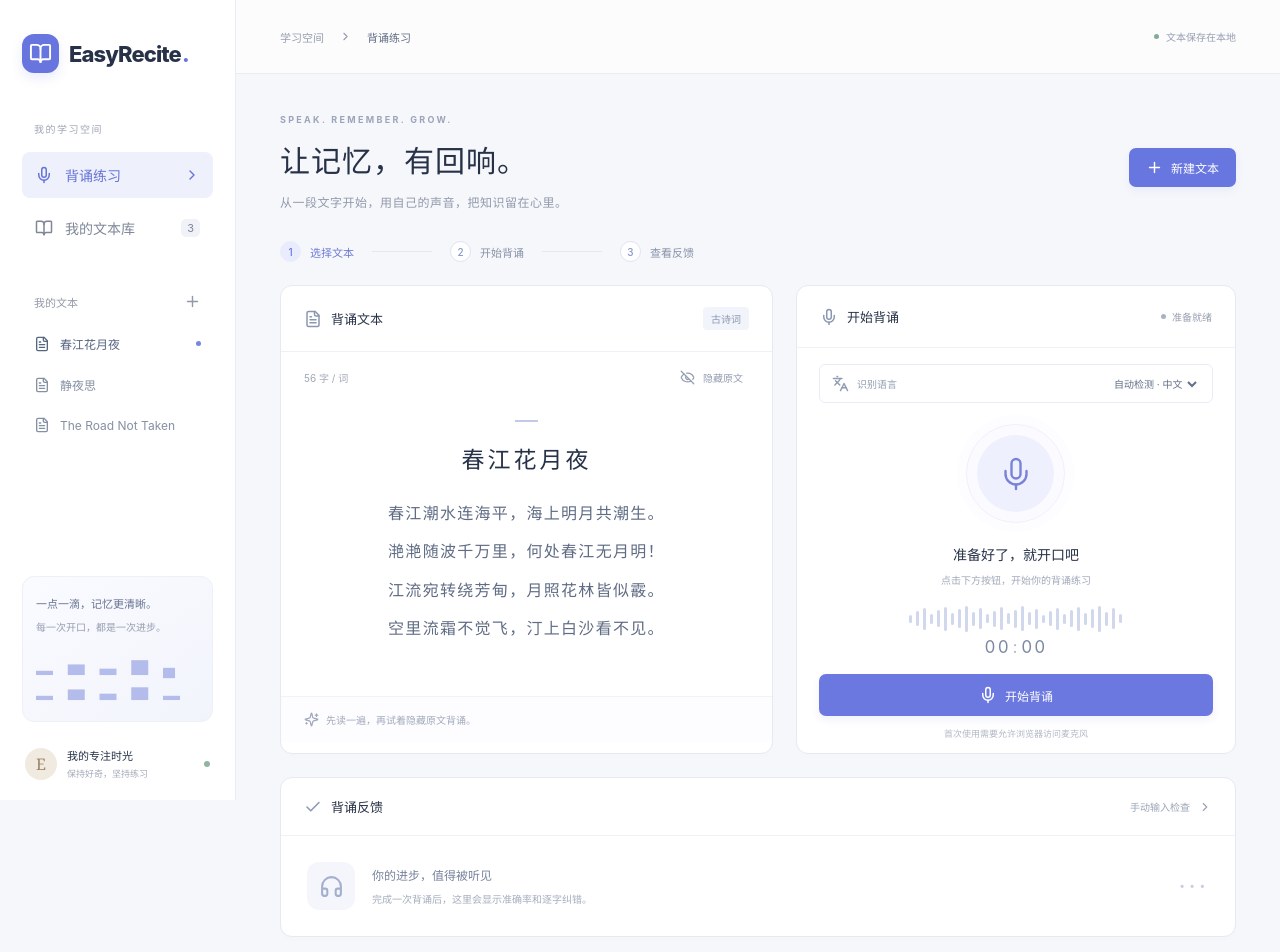
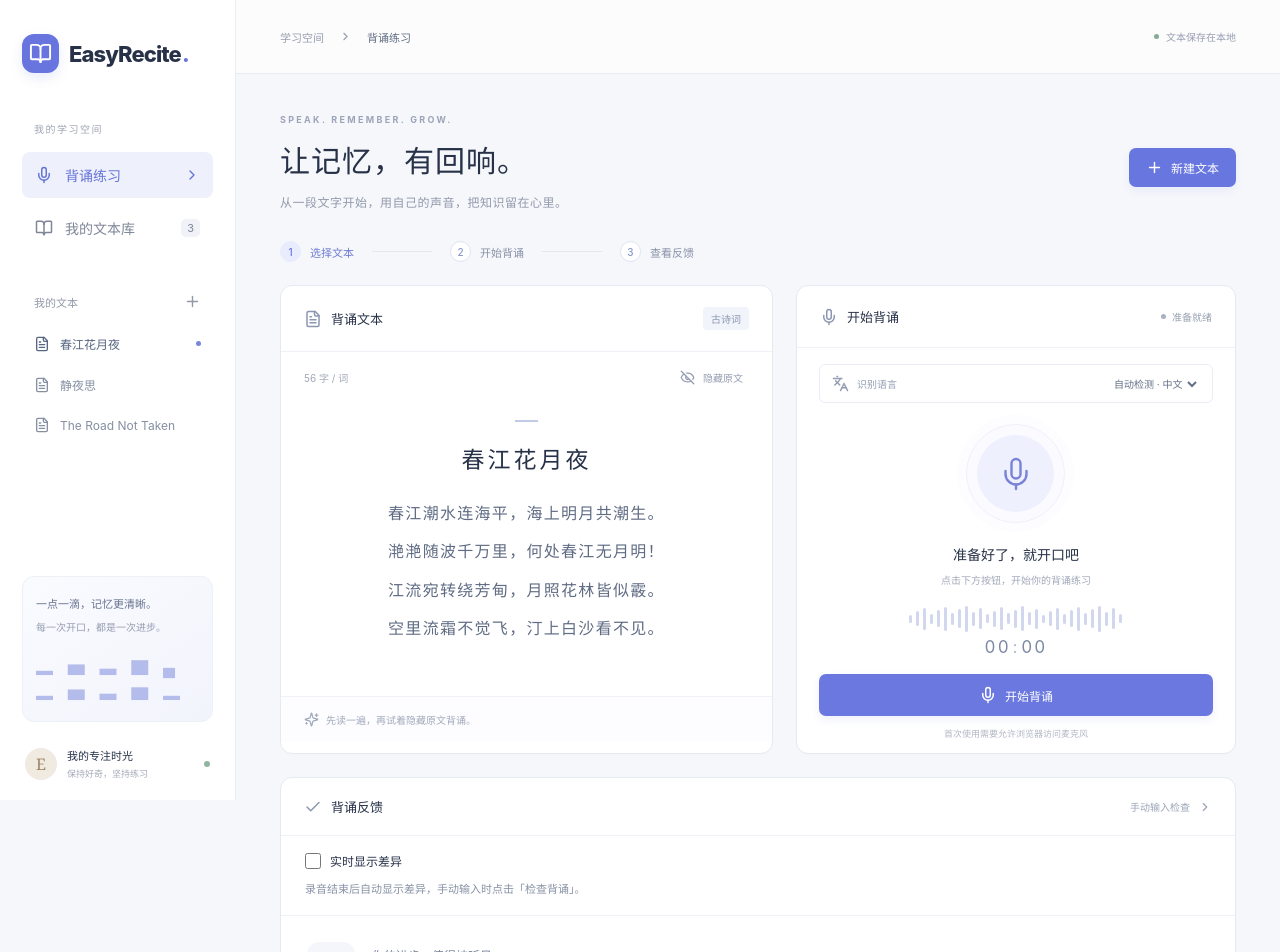
Before and after one commit to user111192/EasyRecite, a React (Vite) app: page / in a window 1280 px wide. Shown: the top 952 px of the page. Built offline with nearby package versions, Linux system fonts and the light colour scheme.

Commit message:
feat: toggle live differences and preserve source formatting

```diff
--- a/src/compare.ts
+++ b/src/compare.ts
@@ -3,17 +3,28 @@ export type Diff = {
   expected: string;
   actual: string;
 };
+// Keep source offsets separately from normalized comparison keys.
+function segments(text: string) {
+  return [
+    ...text.matchAll(/\p{Script=Han}|[\p{L}\p{N}]+(?:['’][\p{L}\p{N}]+)*/gu),
+  ].map((match) => ({
+    text: match[0],
+    key: match[0].normalize("NFKC").toLowerCase(),
+    start: match.index!,
+    end: match.index! + match[0].length,
+  }));
+}
 export function tokens(text: string) {
-  return (
-    text
-      .normalize("NFKC")
-      .toLowerCase()
-      .match(/\p{Script=Han}|[\p{L}\p{N}]+(?:['’][\p{L}\p{N}]+)*/gu) ?? []
-  );
+  return segments(text).map((segment) => segment.key);
 }
+export type DisplayDiff = Omit<Diff, "type"> & {
+  type: Diff["type"] | "ignored";
+};
 export function compare(expected: string, actual: string) {
-  const a = tokens(expected),
-    b = tokens(actual);
+  const source = segments(expected),
+    spoken = segments(actual);
+  const a = source.map((s) => s.key),
+    b = spoken.map((s) => s.key);
   if (a.length > 2000 || b.length > 2000)
     throw new Error("每次请控制在 2000 字 / 词以内。");
   const dp = Array.from(
@@ -47,8 +58,38 @@ export function compare(expected: string, actual: string) {
       diff.push({ type: "missing", expected: a[--i], actual: "" });
     else diff.push({ type: "extra", expected: "", actual: b[--j] });
   }
+  diff.reverse();
+  const displayDiff: DisplayDiff[] = [];
+  let sourceIndex = 0,
+    spokenIndex = 0,
+    cursor = 0;
+  for (const item of diff) {
+    const original = item.type !== "extra" ? source[sourceIndex++] : undefined;
+    const said = item.type !== "missing" ? spoken[spokenIndex++] : undefined;
+    if (original) {
+      if (original.start > cursor)
+        displayDiff.push({
+          type: "ignored",
+          expected: expected.slice(cursor, original.start),
+          actual: "",
+        });
+      cursor = original.end;
+    }
+    displayDiff.push({
+      ...item,
+      expected: original?.text ?? "",
+      actual: said?.text ?? "",
+    });
+  }
+  if (cursor < expected.length)
+    displayDiff.push({
+      type: "ignored",
+      expected: expected.slice(cursor),
+      actual: "",
+    });
   return {
-    diff: diff.reverse(),
+    diff,
+    displayDiff,
     score: a.length
       ? Math.max(0, Math.round((1 - dp[a.length][b.length] / a.length) * 100))
       : 0,
--- a/src/main.tsx
+++ b/src/main.tsx
@@ -1,4 +1,4 @@
-import React, { useEffect, useState } from "react";
+import React, { useEffect, useMemo, useState } from "react";
 import { createRoot } from "react-dom/client";
 import {
   BookOpen,
@@ -75,6 +75,13 @@ function App() {
     [notice, setNotice] = useState(""),
     [manual, setManual] = useState(false),
     [tab, setTab] = useState<"practice" | "library">("practice");
+  const [liveDiff, setLiveDiff] = useState(() => {
+    try {
+      return localStorage.getItem("easyrecite-live-diff") === "true";
+    } catch {
+      return false;
+    }
+  });
   const passage = passages.find((p) => p.id === selected) || passages[0];
   const detected = /\p{Script=Han}/u.test(passage.text) ? "zh-CN" : "en-US";
   const lang = language === "auto" ? detected : language;
@@ -129,7 +136,29 @@ function App() {
     setDraft("");
     setNotice("");
   }
-  const errors = result?.diff.filter((d) => d.type !== "correct") || [];
+  const liveComparison = useMemo(() => {
+    if (!liveDiff || !(transcript + recording.interim).trim())
+      return { result: null, error: "" };
+    try {
+      return {
+        result: compare(
+          passage.text,
+          [transcript, recording.interim].filter(Boolean).join(" "),
+        ),
+        error: "",
+      };
+    } catch (error) {
+      return { result: null, error: (error as Error).message };
+    }
+  }, [liveDiff, transcript, recording.interim, passage.text]);
+  const visibleResult = busy
+    ? liveDiff
+      ? liveComparison.result
+      : null
+    : liveDiff
+      ? liveComparison.result
+      : result;
+  const errors = visibleResult?.diff.filter((d) => d.type !== "correct") || [];
   return (
     <div className="app">
       <aside>
@@ -413,6 +442,35 @@ function App() {
                     <ChevronRight size={14} />
                   </button>
                 </div>
+                <div className="feedback-settings">
+                  <label className="live-toggle">
+                    <input
+                      type="checkbox"
+                      role="switch"
+                      checked={liveDiff}
+                      onChange={(e) => {
+                        setLiveDiff(e.target.checked);
+                        try {
+                          localStorage.setItem(
+                            "easyrecite-live-diff",
+                            String(e.target.checked),
+                          );
+                        } catch {
+                          /* The setting still works for this visit. */
+                        }
+                      }}
+                    />
+                    实时显示差异
+                  </label>
+                  <p>
+                    {liveDiff
+                      ? "随识别或输入更新；录音中的结果仅供参考，尚未背到的内容也会标为漏背。"
+                      : "录音结束后自动显示差异，手动输入时点击「检查背诵」。"}
+                  </p>
+                  {liveDiff && liveComparison.error && (
+                    <p role="alert">{liveComparison.error}</p>
+                  )}
+                </div>
                 {(busy || transcript) && (
                   <div className="transcript">
                     <span className="eyebrow">识别内容</span>
@@ -447,18 +505,20 @@ function App() {
                     </button>
                   </div>
                 )}
-                {result ? (
+                {visibleResult ? (
                   <div className="result">
                     <div className="score">
                       <strong>
-                        {result.score}
+                        {visibleResult.score}
                         <small>%</small>
                       </strong>
                       <div>
                         <h3>
-                          {result.score === 100
-                            ? "太棒了，背诵完全正确！"
-                            : "每次练习，都更进一步"}
+                          {busy
+                            ? "实时对照 · 等待背诵完成"
+                            : visibleResult.score === 100
+                              ? "太棒了，背诵完全正确！"
+                              : "每次练习，都更进一步"}
                         </h3>
                         <p>
                           准确率 · 漏背{" "}
@@ -481,7 +541,7 @@ function App() {
                       </button>
                     </div>
                     <div className="diff">
-                      {result.diff.map((d, i) => (
+                      {visibleResult.displayDiff.map((d, i) => (
                         <span
                           key={i}
                           className={d.type}
@@ -492,7 +552,9 @@ function App() {
                                 ? "漏背"
                                 : d.type === "extra"
                                   ? "多背"
-                                  : "正确"
+                                  : d.type === "ignored"
+                                    ? "仅展示，不参与比较"
+                                    : "正确"
                           }
                         >
                           {d.type === "wrong" ? (
@@ -513,7 +575,7 @@ function App() {
                       <span>紫色：多背</span>
                     </div>
                     <p className="result-note">
-                      忽略标点与英文大小写；中文按字、英文按词比较。识别结果可能有误，可手动修正后重新检查。
+                      保留原文标点、空格和换行，但不参与比较；忽略英文大小写，中文按字、英文按词比较。识别结果可能有误，可手动修正后重新检查。
                     </p>
                   </div>
                 ) : (
--- a/src/style.css
+++ b/src/style.css
@@ -1066,3 +1066,45 @@ textarea {
     transition: none !important;
   }
 }
+
+/* Preserve prose layout, including all non-scoring characters. */
+.diff {
+  display: block;
+  white-space: pre-wrap;
+  overflow-wrap: anywhere;
+  line-height: 2.2;
+}
+.diff > span {
+  padding: 2px 1px;
+  box-decoration-break: clone;
+  -webkit-box-decoration-break: clone;
+}
+.diff > .ignored {
+  padding: 0;
+  color: #8792a5;
+  background: none;
+}
+.feedback-settings {
+  padding: 16px 24px;
+  border-bottom: 1px solid #eff1f6;
+}
+.live-toggle {
+  display: inline-flex;
+  align-items: center;
+  gap: 9px;
+  font-size: 12px;
+  cursor: pointer;
+}
+.live-toggle input {
+  display: inline-block;
+  width: 16px;
+  height: 16px;
+  margin: 0;
+  accent-color: #6876df;
+}
+.feedback-settings p {
+  margin: 8px 0 0;
+  color: #8792a5;
+  font-size: 11px;
+  line-height: 1.8;
+}
```
Also changed, not shown: 2 other files (tests, documents, lock files or other folders).
